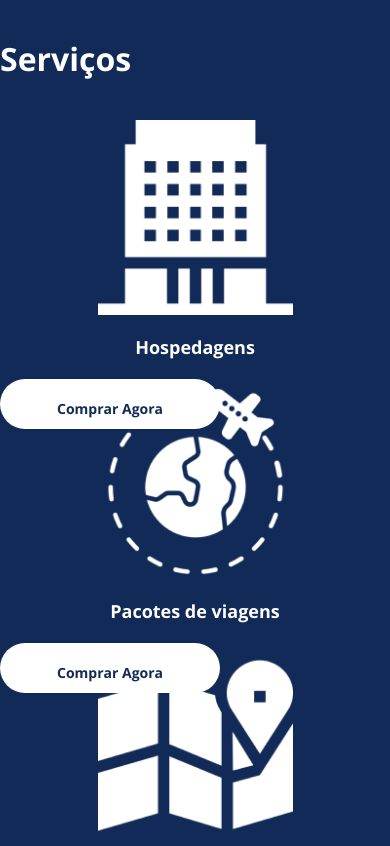
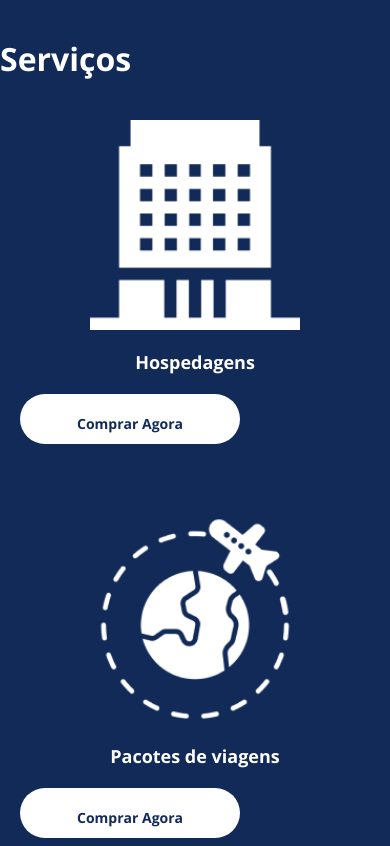
Before and after one commit to DevYuriVieira/Projeto_Integrador_Flexbox_DIO, a plain HTML site: page index.html in a window 390 px wide. Shown: the part 1900-2746 px from the top of the page. Drawn offline with nearby package versions, Linux system fonts and the light colour scheme.

Commit message:
Fix: Centraliza itens da seção Serviços no mobile

```diff
--- a/style.css
+++ b/style.css
@@ -298,10 +298,17 @@ footer .footer {
 
     .list-serviços {
         flex-direction: column;
+        align-items: center;
+    }
+
+    .list-serviços .item-servico {
+        width: 90%;
+        max-width: 350px;
+        margin-bottom: 30px;
     }
 
     .item-servico img {
-        width: 50%;
+        width: 60%;
         margin: auto;
     }
 
@@ -318,18 +325,14 @@ footer .footer {
         margin-bottom: 20px;
     }
 
-    /* 3. Arrumando o Footer (NOVO) */
     footer {
         height: auto;
-        /* Altura automática */
         padding: 20px;
     }
 
     footer .footer {
         flex-direction: column;
-        /* Coloca os itens do rodapé em coluna */
         align-items: center;
         gap: 10px;
-        /* Espaço entre os itens */
     }
 }
```
